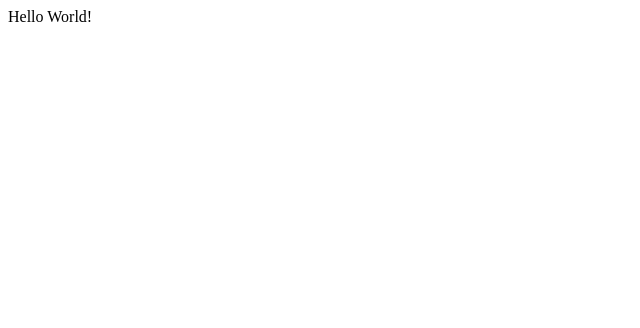
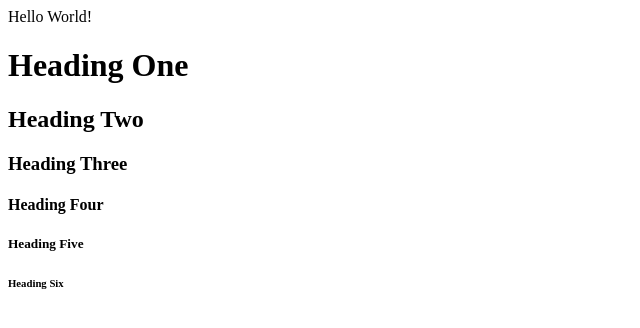
Before and after one commit to biandwantstodie/sophie-rathhaus, a plain HTML site: page index.html in a window 1280 px wide. Shown: the whole page, without its empty margins (0-640 px from the left). Drawn offline with Linux system fonts and the light colour scheme.

Commit message:
Heading One

```diff
--- a/index.html
+++ b/index.html
@@ -8,5 +8,11 @@
 </head>
 <body>
   Hello World!
+<h1>Heading One</h1>
+<h2>Heading Two</h2>
+<h3>Heading Three</h3>
+<h4>Heading Four</h4>
+<h5>Heading Five</h5>
+<h6>Heading Six</h6>
 </body>
 </html>
```
